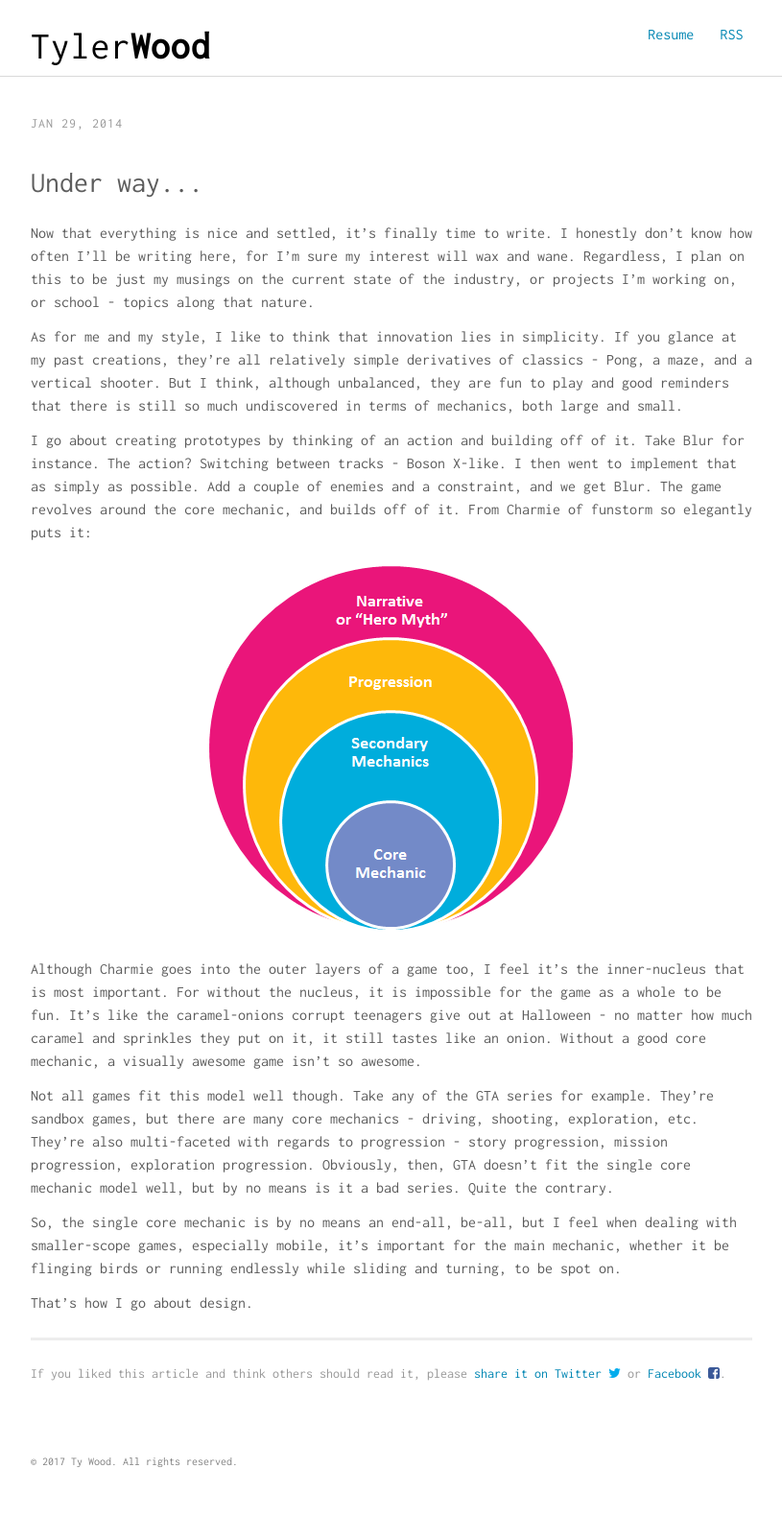
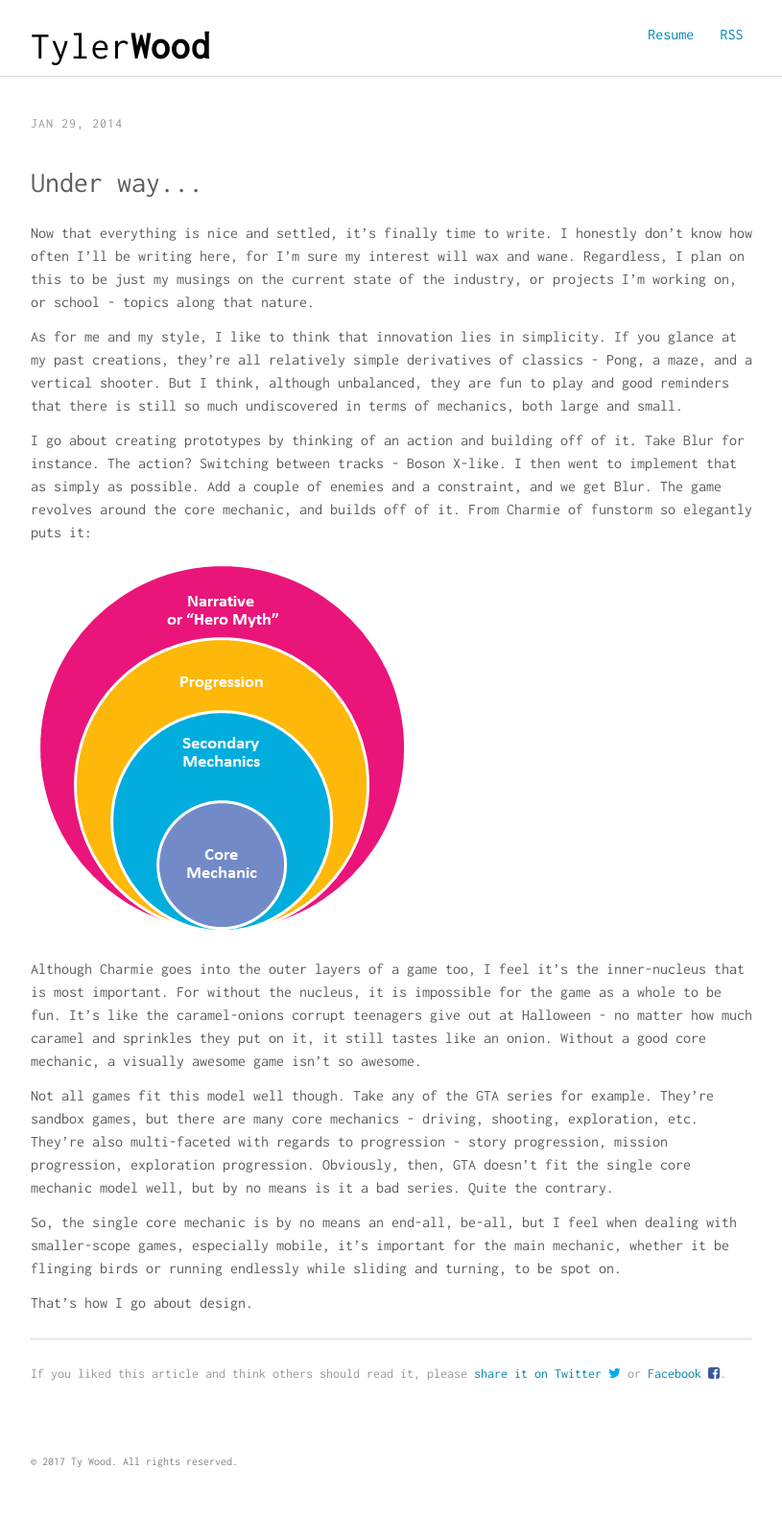
Before and after one commit to tyskwo/portfolio, a Jekyll site: the page built from _posts/2014-01-29-under-way....md, in a window 1280 px wide. Shown: the whole page at 96% size, without its empty margins (232-1047 px from the left). Built offline with Jekyll 4.4.1, drawn with Linux system fonts in a browser that asks for light colours.

Commit message:
[TRY] even closer.

```diff
--- a/_posts/2014-01-29-under-way....md
+++ b/_posts/2014-01-29-under-way....md
@@ -12,7 +12,7 @@ As for me and my style, I like to think that innovation lies in simplicity. If y
 
 I go about creating prototypes by thinking of an action and building off of it. Take Blur for instance. The action? Switching between tracks - Boson X-like. I then went to implement that as simply as possible. Add a couple of enemies and a constraint, and we get Blur. The game revolves around the core mechanic, and builds off of it. From Charmie of funstorm so elegantly puts it:
 
-{: height="400px" width="400px" style="text-align: center"}
+{: height="400px" width="400px" style="image-align: center"}
 ![core diagram]({{ site.url }}assets/images/blog/2014/01/corediagram.png)
 
 Although Charmie goes into the outer layers of a game too, I feel it's the inner-nucleus that is most important. For without the nucleus, it is impossible for the game as a whole to be fun. It's like the caramel-onions corrupt teenagers give out at Halloween - no matter how much caramel and sprinkles they put on it, it still tastes like an onion. Without a good core mechanic, a visually awesome game isn't so awesome.
```
